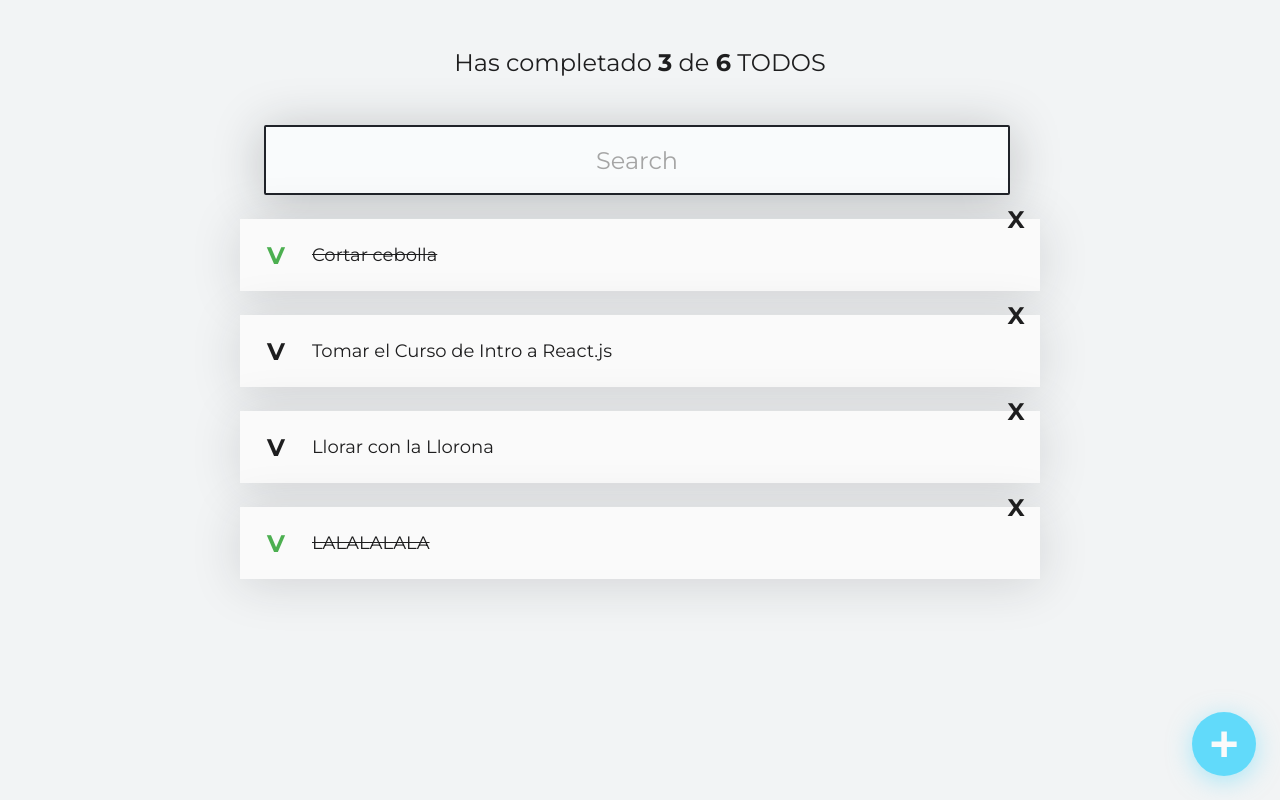
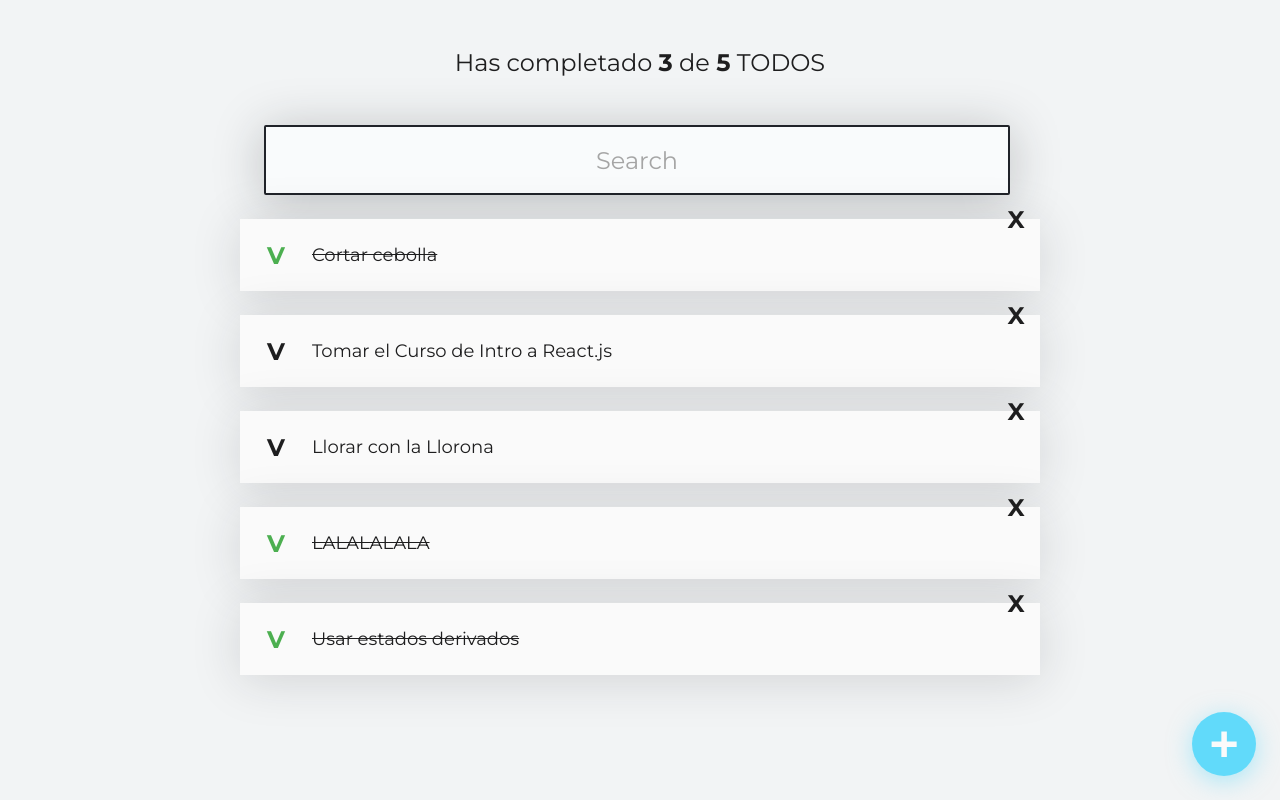
Before and after one commit to Emmanueloz/curso-react-intro, a React (Create React App) app: page / in a window 1280 px wide. Built offline with nearby package versions, Linux system fonts and the light colour scheme.

Commit message:
contar todos

```diff
--- a/src/App.js
+++ b/src/App.js
@@ -3,19 +3,27 @@
 import { TodoList } from "./TodoList";
 import { TodoItem } from "./TodoItem";
 import { CreateTodoButton } from "./CreateTodoButton";
+import { useState } from "react";
 
 const defaultTodos = [
   { text: "Cortar cebolla", completed: true },
   { text: "Tomar el Curso de Intro a React.js", completed: false },
   { text: "Llorar con la Llorona", completed: false },
   { text: "LALALALALA", completed: true },
+  { text: "Usar estados derivados", completed: true },
 ];
 
 function App() {
+  const [todos, setTodos] = useState(defaultTodos);
+  const [searchValue, setSearchValue] = useState("");
+
+  const completedTodos = todos.filter((todo) => !!todo.completed).length;
+  const totalTodos = todos.length;
+
   return (
     <>
-      <TodoCounter completed={3} total={6} />
-      <TodoSearch />
+      <TodoCounter completed={completedTodos} total={totalTodos} />
+      <TodoSearch searchValue={searchValue} setSearchValue={setSearchValue} />
       <TodoList>
         {defaultTodos.map((todo, key) => (
           <TodoItem text={todo.text} key={key} completed={todo.completed} />
--- a/src/TodoItem.js
+++ b/src/TodoItem.js
@@ -1,4 +1,10 @@
 import "./TodoItem.css";
+import PropTypes from "prop-types";
+
+TodoItem.propTypes = {
+  text: PropTypes.string.isRequired,
+  completed: PropTypes.bool.isRequired,
+};
 
 function TodoItem({ text, completed }) {
   return (
--- a/src/TodoSearch.js
+++ b/src/TodoSearch.js
@@ -1,9 +1,12 @@
-import { useState } from "react";
 import "./TodoSearch.css";
+import PropTypes from "prop-types";
 
-function TodoSearch() {
-  const [searchValue, setSearchValue] = useState("");
+TodoSearch.propTypes = {
+  searchValue: PropTypes.string.isRequired,
+  setSearchValue: PropTypes.func.isRequired,
+};
 
+function TodoSearch({ searchValue, setSearchValue }) {
   console.log("Los usuarios buscan todos de " + searchValue);
   return (
     <input
```
Also changed, not shown: 1 other file (tests, documents, lock files or other folders).
